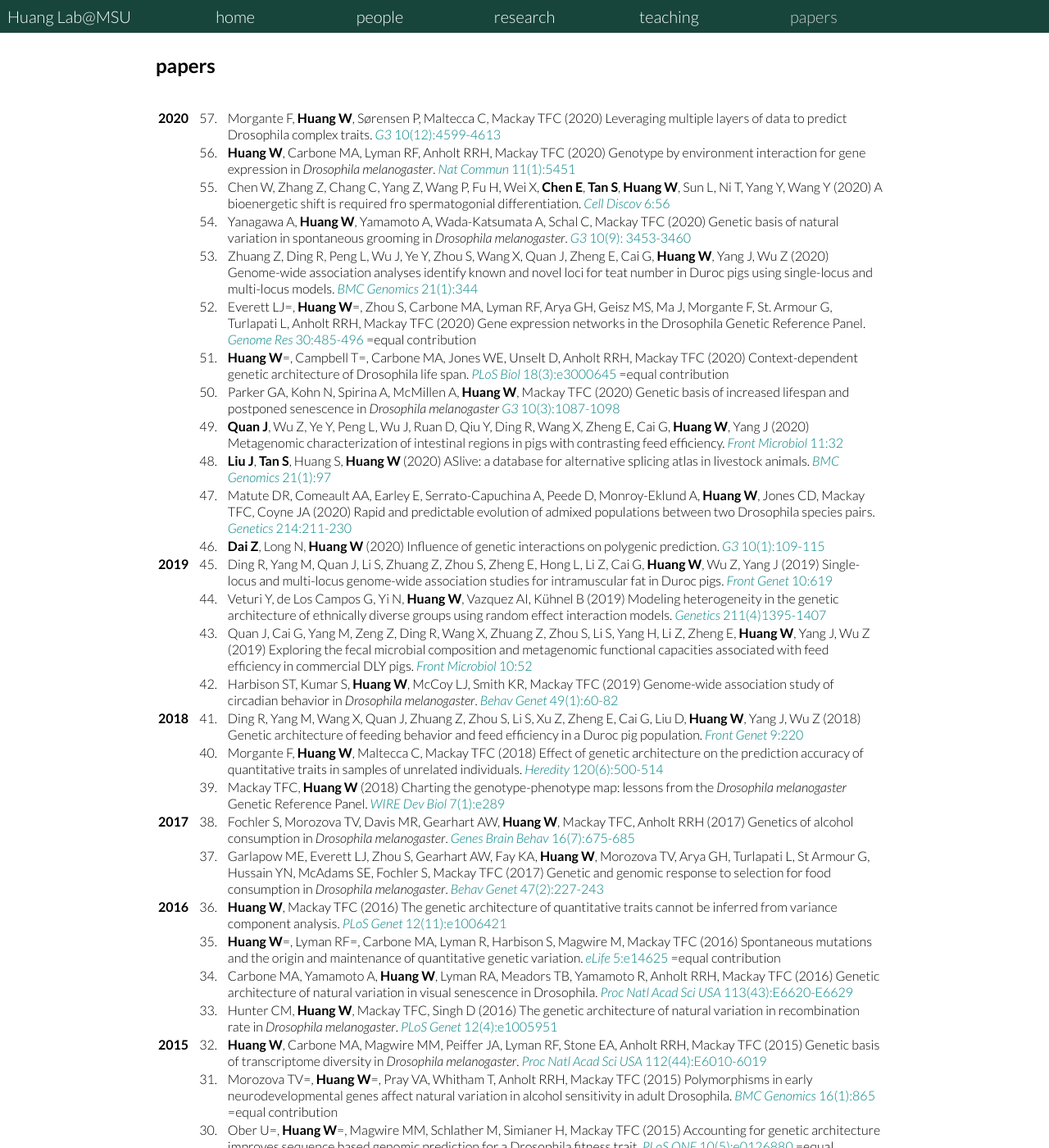
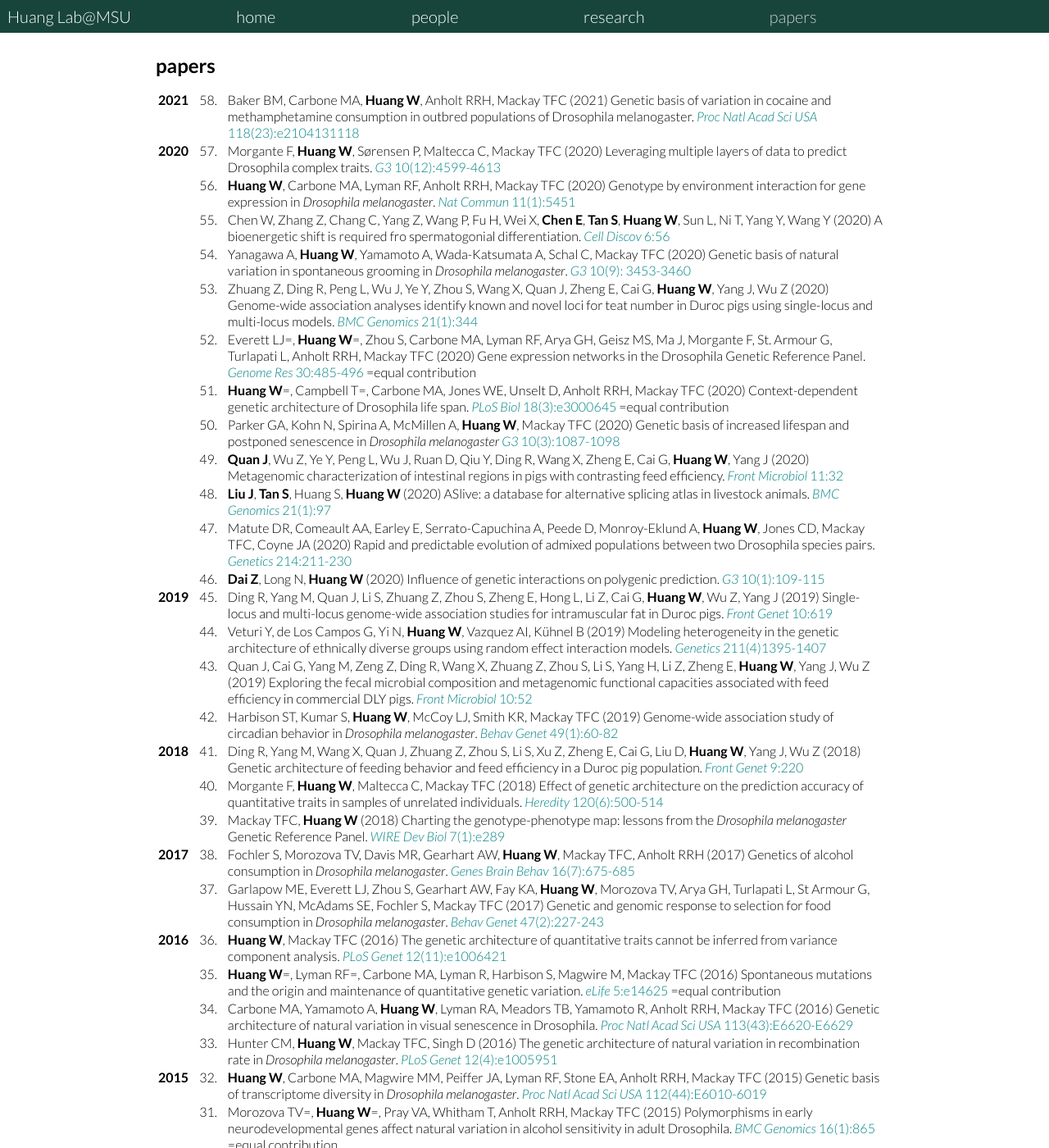
Before and after one commit to qgg-lab/qgg-lab.github.io, a Jekyll site: the page built from _pages/publications.md, in a window 1280 px wide and 1400 px high. Shown: the whole window at 82% size. Built offline with Jekyll 4.4.1, drawn with Linux system fonts in a browser that asks for light colours; some web fonts are replaced.

```diff
--- a/_includes/navbar.html
+++ b/_includes/navbar.html
@@ -18,11 +18,13 @@
   <li><a href="{{ site.baseurl }}/research.html">research</a></li>
   {% endif %}
 
+  <!--
   {% if page.active == "teaching" %}
   <li><a class="active" href="{{ site.baseurl }}/teaching.html">teaching</a></li>
   {% else %}
   <li><a href="{{ site.baseurl }}/teaching.html">teaching</a></li>
   {% endif %}
+  -->
 
   {% if page.active == "publications" %}
   <li><a class="active" href="{{ site.baseurl }}/publications.html">papers</a></li>
--- a/_pages/publications.md
+++ b/_pages/publications.md
@@ -7,8 +7,8 @@ active: publications
 
 ## papers
 
-| | | |
 |--|--:|--|
+| <b>2021</b> | 58. | Baker BM, Carbone MA, <b>Huang W</b>, Anholt RRH, Mackay TFC (2021) Genetic basis of variation in cocaine and methamphetamine consumption in outbred populations of Drosophila melanogaster. <a href="https://pubmed.ncbi.nlm.nih.gov/34074789/" target="blank"><i>Proc Natl Acad Sci USA</i> 118(23):e2104131118 </a>|
 | <b>2020</b> | 57. | Morgante F, <b>Huang W</b>, Sørensen P, Maltecca C, Mackay TFC (2020) Leveraging multiple layers of data to predict Drosophila complex traits. <a href="https://pubmed.ncbi.nlm.nih.gov/33106232/" target="blank"><i>G3</i> 10(12):4599-4613</a> |
 | | 56. | <b>Huang W</b>, Carbone MA, Lyman RF, Anholt RRH, Mackay TFC (2020) Genotype by environment interaction for gene expression in <i>Drosophila melanogaster</i>. <a href="https://pubmed.ncbi.nlm.nih.gov/33116142" target="blank"><i>Nat Commun</i> 11(1):5451 </a>|
 | | 55. | Chen W, Zhang Z, Chang C, Yang Z, Wang P, Fu H, Wei X, <b>Chen E</b>, <b>Tan S</b>, <b>Huang W</b>, Sun L, Ni T, Yang Y, Wang Y (2020) A bioenergetic shift is required fro spermatogonial differentiation. <a href="https://pubmed.ncbi.nlm.nih.gov/32864161" target="blank"><i>Cell Discov</i> 6:56</a> |
--- a/css/minimal.css
+++ b/css/minimal.css
@@ -6,9 +6,9 @@ html {
 }
 
 body {
-  font: 16px Lato, "Lucida Grande", "Helvetica Neue", Helvetica, Arial, sans-serif;
+  font: 16px Lato, Lato, "Lucida Grande", "Helvetica Neue", Helvetica, Arial, sans-serif;
   color: black;
-  font-weight:300;
+  font-weight: 300;
   line-height: 20px;
   text-align: left;
   max-width: 900px;
@@ -93,7 +93,7 @@ ul.nav {
 
 ul.nav li {
   display: inline-block;
-  width: calc((100% - 160px)/5.1);
+  width: calc((100% - 160px)/4.1);
 }
 
 ul.nav li a {
```
Also changed, not shown: _pages/index.md (+1 -0 lines), _pages/people.md (+10 -0 lines), news/_posts/2021-08-31-ackerson.md (added, +10 -0 lines), news/_posts/2021-09-01-postdoc.md (added, +12 -0 lines), files/LeeAckerson.jpg (added).
